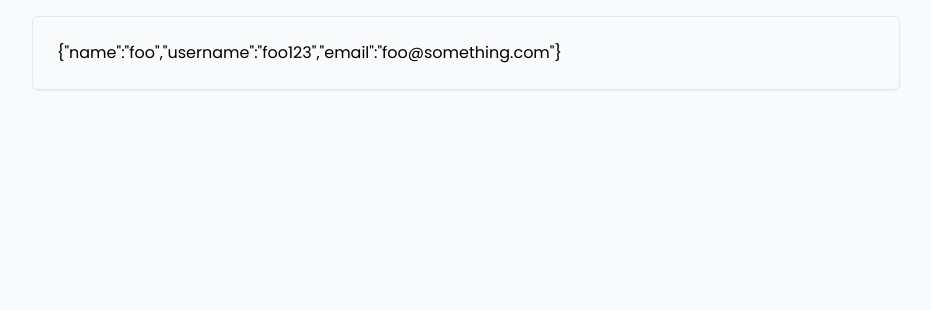
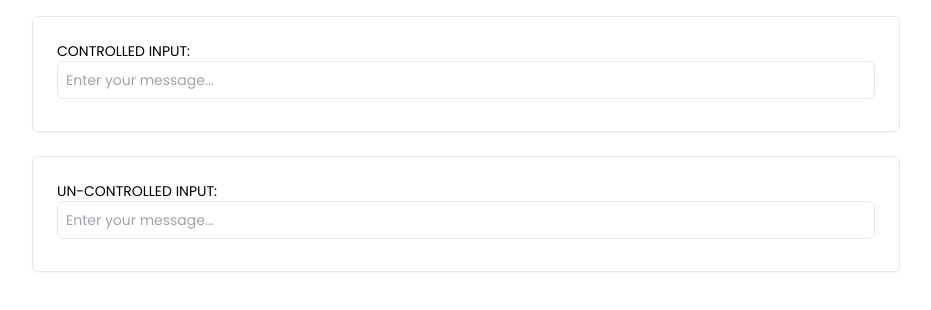
Before and after one commit to findsakshat/react-patterns, a React (Vite) app: page / in a window 1280 px wide. Shown: the top 310 px of the page, without its empty margins (174-1105 px from the left). Built offline with nearby package versions, Linux system fonts and the light colour scheme.

Commit message:
feat: examples of controlled and un-controlled input

```diff
--- a/index.html
+++ b/index.html
@@ -6,7 +6,7 @@
     <meta name="viewport" content="width=device-width, initial-scale=1.0" />
     <title>React + TypeScript + Replit</title>
   </head>
-  <body class="bg-[#f8fafc]">
+  <body>
     <div id="root"></div>
     <script type="module" src="/src/index.tsx"></script>
 
--- /dev/null
+++ b/src/06-controlled-and-uncontrolled-components-pattern/ControlledInput.tsx
@@ -0,0 +1,23 @@
+import { ChangeEvent, Fragment, useState } from "react";
+
+export default function ControlledInput() {
+  const [value, setValue] = useState("");
+  const [output, setOutput] = useState("");
+
+  const handleChange = (e: ChangeEvent<HTMLInputElement>) => {
+    setValue(e.target.value);
+    setOutput(e.target.value);
+  }
+
+  return (
+    <Fragment>
+      <input
+        placeholder="Enter your message..."
+        value={value}
+        onChange={handleChange}
+        className="p-2 border rounded-md w-full text-sm"
+      />
+      <p className="mt-2 text-sm">{output}</p>
+    </Fragment>
+  )
+}
--- /dev/null
+++ b/src/06-controlled-and-uncontrolled-components-pattern/UnControlledInput.tsx
@@ -0,0 +1,22 @@
+import { ChangeEvent, Fragment, useRef, useState } from "react";
+
+export default function UnControledInput() {
+  const inputRef = useRef<HTMLInputElement>(null);
+  const [output, setOutput] = useState("");
+
+  const handleChange = (e: ChangeEvent<HTMLInputElement>) => {
+    setOutput(inputRef.current?.value as string);
+  }
+
+  return (
+    <Fragment>
+      <input
+        ref={inputRef}
+        placeholder="Enter your message..."
+        onChange={handleChange}
+        className="p-2 border rounded-md w-full text-sm"
+      />
+      <p className="mt-2 text-sm">{output}</p>
+    </Fragment>
+  )
+}
--- /dev/null
+++ b/src/06-controlled-and-uncontrolled-components-pattern/index.tsx
@@ -0,0 +1,18 @@
+import ControlledInput from "./ControlledInput";
+import UnControledInput from "./UnControlledInput";
+
+export default function ControlledAndUnControlledComponentPatternExample() {
+
+  return (
+    <div>
+      <div className="p-6 border shadow-sm rounded-md">
+        <p className="text-sm">CONTROLLED INPUT:</p>
+        <ControlledInput />
+      </div>
+      <div className="p-6 border shadow-sm rounded-md mt-6">
+        <p className="text-sm">UN-CONTROLLED INPUT:</p>
+        <UnControledInput />
+      </div>
+    </div>
+  )
+}
--- a/src/App.tsx
+++ b/src/App.tsx
@@ -3,6 +3,7 @@ import CompoundComponentsPatternExample from './03-compound-components-pattern';
 import './App.css'
 import ContainerPresentationalPatternExample from './02-container-presentational-components-pattern';
 import ContextAPIPatternExample from './05-context-api-pattern';
+import ControlledAndUnControlledComponentPatternExample from './06-controlled-and-uncontrolled-components-pattern';
 
 export default function App() {
   return (
@@ -10,7 +11,8 @@ export default function App() {
       {/* <ContainerPresentationalPatternExample /> */}
       {/* <CustomHookPatternExample /> */}
       {/* <CompoundComponentsPatternExample /> */}
-      <ContextAPIPatternExample />
+      {/* <ContextAPIPatternExample /> */}
+      <ControlledAndUnControlledComponentPatternExample />
     </main>
   )
 }
```
